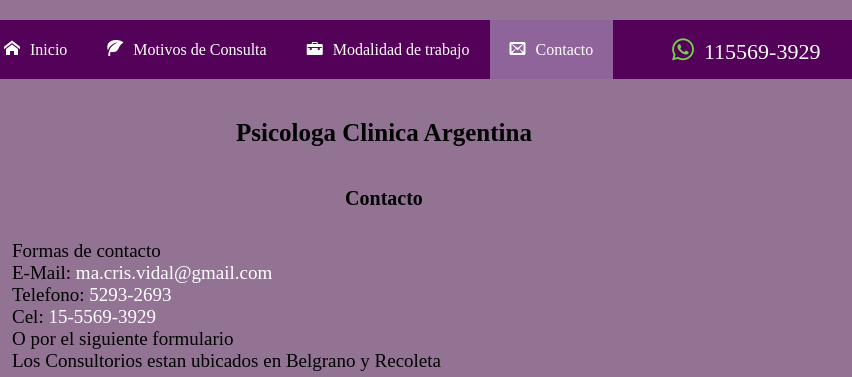
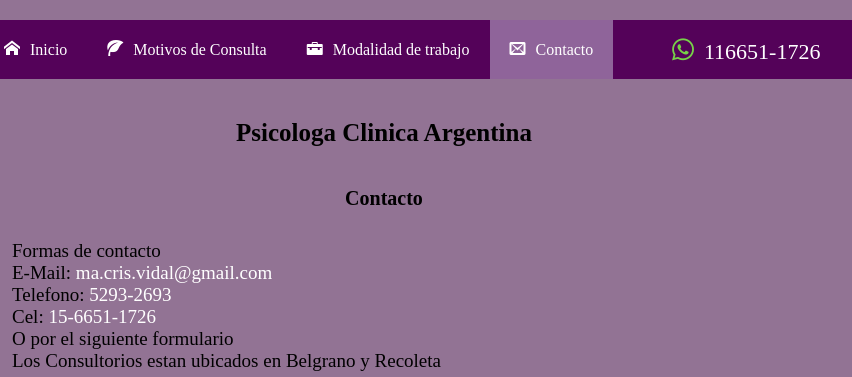
Before and after one commit to kevindevm/psicologaclinicaarg, a plain HTML site: page contacto.html in a window 1280 px wide. Shown: the top 377 px of the page, 256-1108 px from the left. Drawn offline with nearby package versions, Linux system fonts and the light colour scheme; files whose address does not match are found by name.

Commit message:
numero cambiado

```diff
--- a/contacto.html
+++ b/contacto.html
@@ -32,7 +32,7 @@
 <li><a href="motivos.html"><span class="icon-leaf"></span>Motivos de Consulta</a></li>
 <li><a href="trabajo.html"><span class="icon-briefcase"></span>Modalidad de trabajo</a></li>
 <li><a class="active"><span class="icon-envelop"></span>Contacto</a></li>
-<p><span class="icon-whatsapp"></span><a href="https://api.whatsapp.com/send?phone=5491155693929" target="_blank">115569-3929</a></p>
+<p><span class="icon-whatsapp"></span><a href="https://api.whatsapp.com/send?phone=5491166511726" target="_blank">116651-1726</a></p>
 		</ul>
 
 	</nav>
@@ -51,7 +51,7 @@
 	<p>	Formas de contacto </p>
 <p>		E-Mail: <a href="mailto:ma.cris.vidal@gmail.com">ma.cris.vidal@gmail.com<a></p>
  <p>	 Telefono: <a href="tel:1152932693">5293-2693<a></p>
-	<p>	Cel: <a href="https://api.whatsapp.com/send?phone=5491155693929" target="_blank">15-5569-3929</a></p>
+	<p>	Cel: <a href="https://api.whatsapp.com/send?phone=5491166511726" target="_blank">15-6651-1726</a></p>
 			<p>	O por el siguiente formulario</p>
 
 
```
Also changed, not shown: index.html (+1 -1 lines), motivos.html (+1 -1 lines), trabajo.html (+1 -1 lines).
